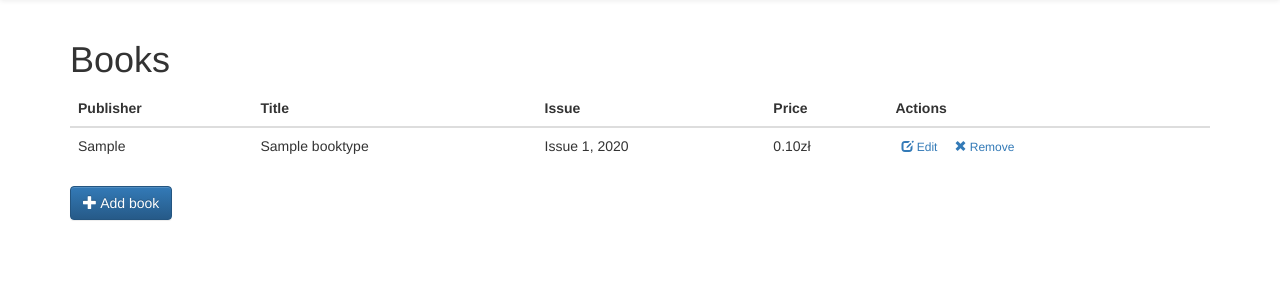
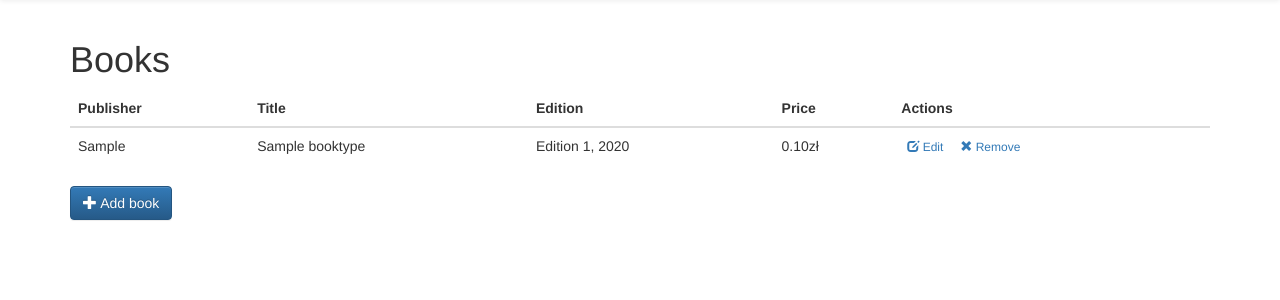
Before and after one commit to m4tx/egielda, a Django app: page /manage/books/ in a window 1280 px wide. Shown: the part 51-351 px from the top of the page. Run offline with Django 3.2, Linux system fonts and the light colour scheme; tables that the repository leaves empty hold one stand-in row (values such as "Sample post"); some libraries are stand-ins or nearby versions.

Commit message:
Rename "Issue" and "Issue year" to "Edition" and "Publication year"

```diff
--- a/books/templates/books/index.html
+++ b/books/templates/books/index.html
@@ -10,7 +10,7 @@
         <tr>
             <th>{% trans "Publisher" %}</th>
             <th>{% trans "Title" %}</th>
-            <th>{% trans "Issue" %}</th>
+            <th>{% trans "Edition" %}</th>
             <th>{% trans "Price" %}</th>
             <th>{% trans "Actions" %}</th>
         </tr>
@@ -19,7 +19,7 @@
     <tr>
         <td>{{ book.publisher }}</td>
         <td>{{ book.title }}</td>
-        <td>{% blocktrans with book.issue as issue and book.issue_year as year %}Issue {{ issue }}, {{ year}} {% endblocktrans %}</td>
+        <td>{% blocktrans with book.edition as edition and book.publication_year as year %}Edition {{ edition }}, {{ year}} {% endblocktrans %}</td>
         <td>{{ book.price_string }}</td>
         <td>
             <div class="btn-toolbar" role="toolbar">
--- a/books/templates/books/remove.html
+++ b/books/templates/books/remove.html
@@ -15,7 +15,7 @@
         <tr>
             <th>{% trans "Publisher" %}</th>
             <th>{% trans "Title" %}</th>
-            <th>{% trans "Issue" %}</th>
+            <th>{% trans "Edition" %}</th>
             <th>{% trans "Price" %}</th>
         </tr>
     </thead>
@@ -23,7 +23,7 @@
     <tr>
         <td>{{ book.publisher }}</td>
         <td>{{ book.title }}</td>
-        <td>{% blocktrans with book.issue as issue and book.issue_year as year %}Issue {{ issue }}, {{ year}} {% endblocktrans %}</td>
+        <td>{% blocktrans with book.edition as edition and book.publication_year as year %}Edition {{ edition }}, {{ year}} {% endblocktrans %}</td>
         <td>{{ book.price_string }}</td>
     </tr>
     {% endfor %}
--- a/books/views.py
+++ b/books/views.py
@@ -25,7 +25,8 @@ def add_book(request):
         form = BookForm(request.POST)
         if form.is_valid():
             book_type = BookType(publisher=form.cleaned_data['publisher'], title=form.cleaned_data['title'],
-                                 issue=form.cleaned_data['issue'], issue_year=form.cleaned_data['issue_year'],
+                                 edition=form.cleaned_data['edition'],
+                                 publication_year=form.cleaned_data['publication_year'],
                                  price=form.cleaned_data['price'] * 100)
             book_type.save()
             request.session['success_msg'] = 'book_added'
--- a/shared/models.py
+++ b/shared/models.py
@@ -17,8 +17,8 @@ class Student(models.Model):
 class BookType(models.Model):
     publisher = models.CharField(max_length=150)
     title = models.CharField(max_length=150)
-    issue = models.IntegerField()
-    issue_year = models.IntegerField()
+    edition = models.IntegerField()
+    publication_year = models.IntegerField()
     price = models.IntegerField()
 
     def price_string(self):
@@ -27,10 +27,10 @@ class BookType(models.Model):
 
     def __str__(self):
         return _(
-            "%(publisher)s %(title)s, Issue %(issue)d %(issue_year)d" % {
+            "%(publisher)s %(title)s, Edition %(edition)d %(publication_year)d" % {
                 'publisher': self.publisher,
-                'title': self.title, 'issue': self.issue,
-                'issue_year': self.issue_year})
+                'title': self.title, 'edition': self.edition,
+                'publication_year': self.publication_year})
 
 
 class Book(models.Model):
```
Also changed, not shown: books/forms.py (+4 -4 lines).
